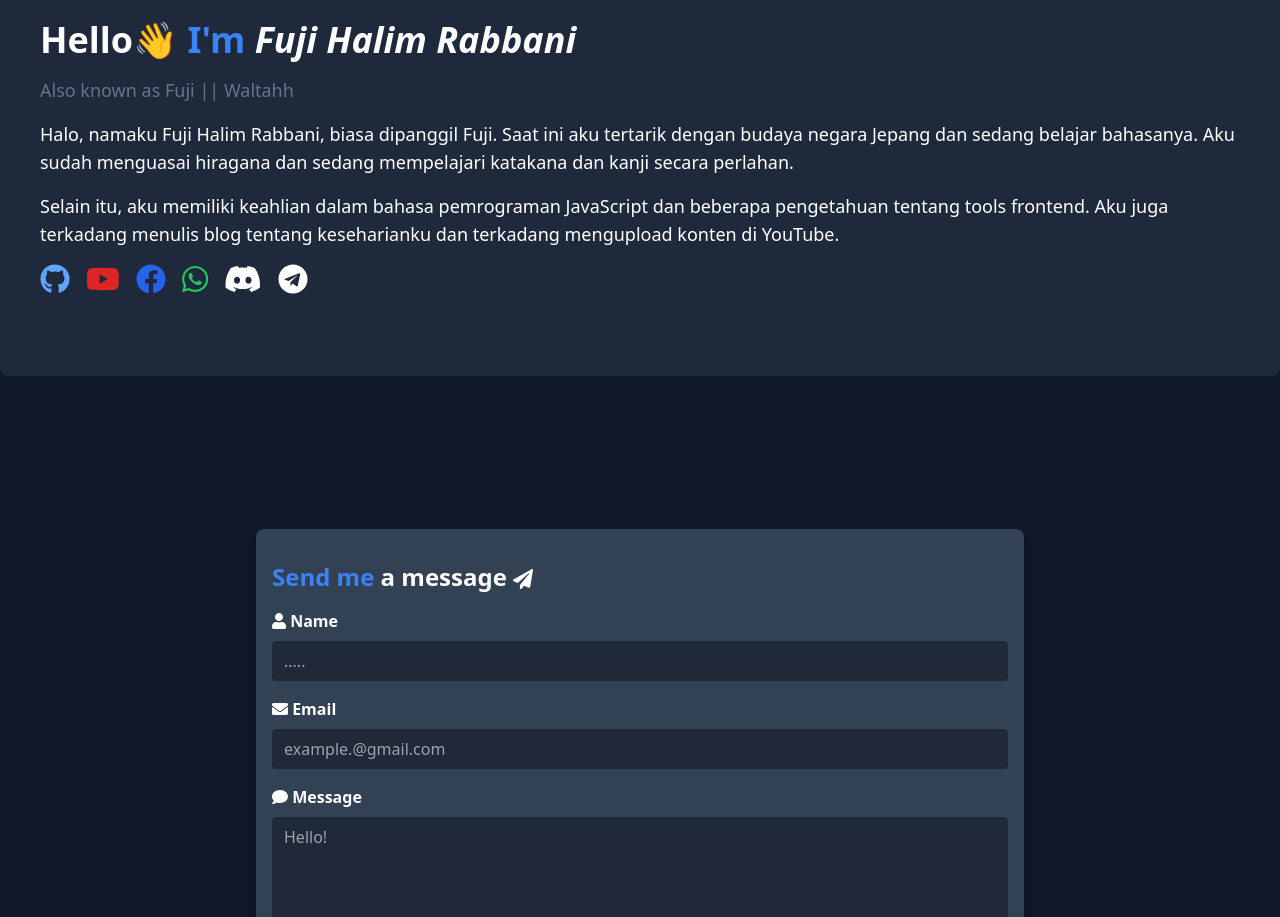
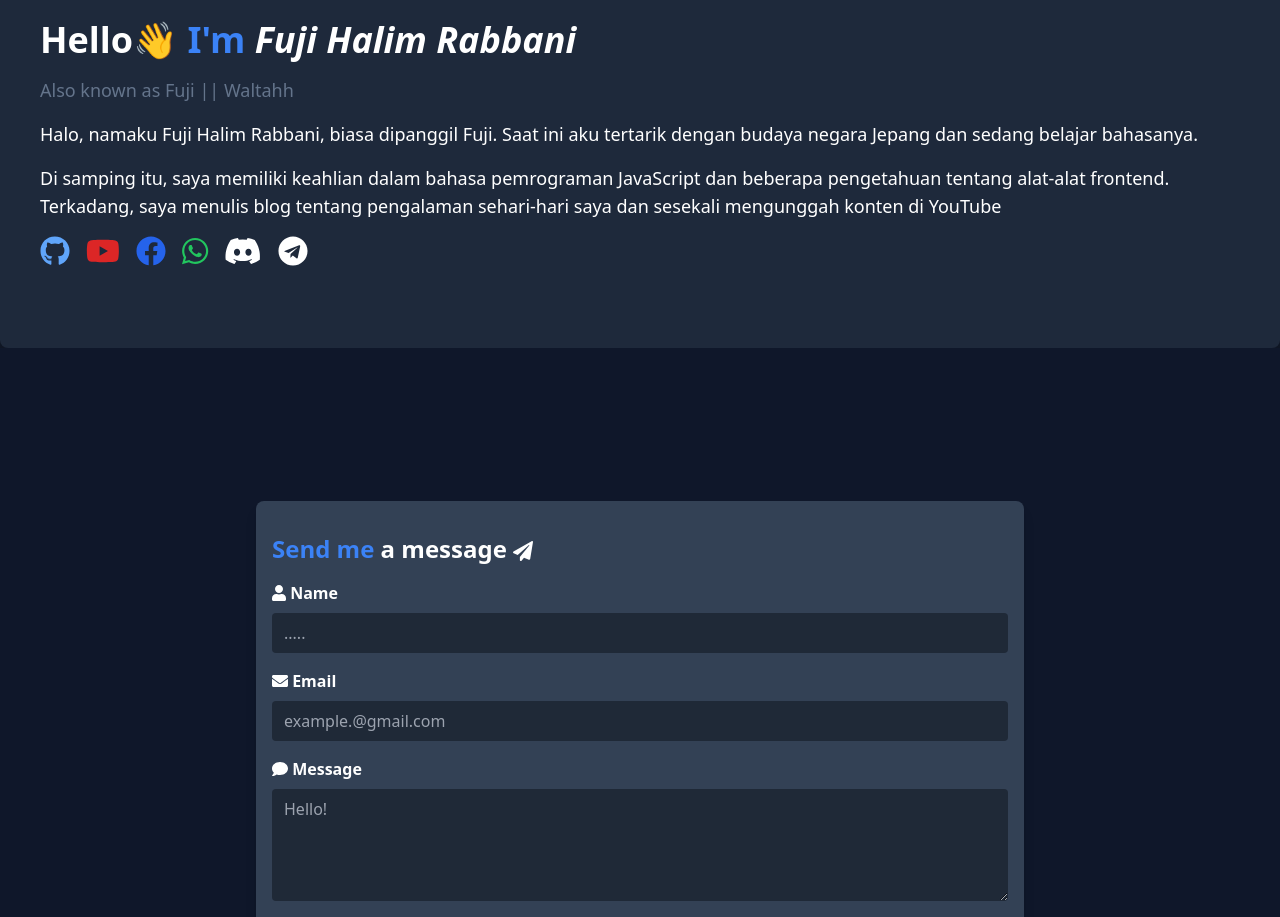
Before and after one commit to Fujitime/Portfolio, a Vue app: page / in a window 1280 px wide. Shown: the part 860-1777 px from the top of the page. Built offline with nearby package versions, Linux system fonts and the light colour scheme; no server answers; a web font is replaced by a local one.

Commit message:
change: about lagi

```diff
--- a/src/components/About.vue
+++ b/src/components/About.vue
@@ -17,11 +17,10 @@
         </p>
         <p class="text-sm lg:text-lg  mb-10">I have a dream to collaborate with companies or startups, and my enthusiasm for it drives me to keep learning:)</p> -->
         <p class="text-sm lg:text-lg mb-4" >
-          Halo, namaku Fuji Halim Rabbani, biasa dipanggil Fuji. Saat ini aku tertarik dengan budaya negara Jepang dan sedang belajar bahasanya. Aku sudah menguasai hiragana dan sedang mempelajari katakana dan kanji secara perlahan.
+          Halo, namaku Fuji Halim Rabbani, biasa dipanggil Fuji. Saat ini aku tertarik dengan budaya negara Jepang dan sedang belajar bahasanya.
         </p>
         <p class="text-sm lg:text-lg mb-4" >
-          Selain itu, aku memiliki keahlian dalam bahasa pemrograman JavaScript dan beberapa pengetahuan tentang tools frontend. Aku juga terkadang menulis blog tentang keseharianku dan terkadang mengupload konten di YouTube.
-        </p>
+Di samping itu, saya memiliki keahlian dalam bahasa pemrograman JavaScript dan beberapa pengetahuan tentang alat-alat frontend. Terkadang, saya menulis blog tentang pengalaman sehari-hari saya dan sesekali mengunggah konten di YouTube        </p>
         <!-- <p class="text-sm lg:text-lg mb-4" >
           Di samping itu, aku sedang mempelajari tentang pasar saham. Selain itu, aku juga memiliki minat dalam olahraga sepak bola dan suka berlari. Salam kenal dari aku!
         </p> -->
```
